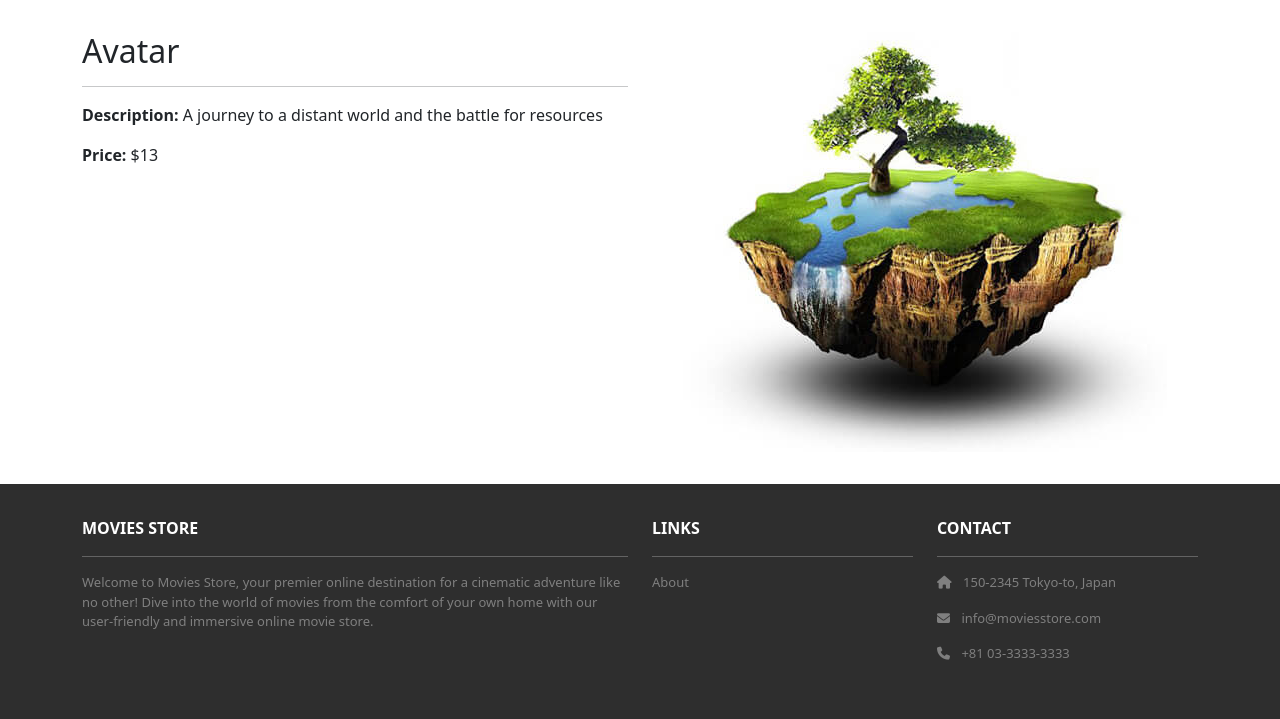
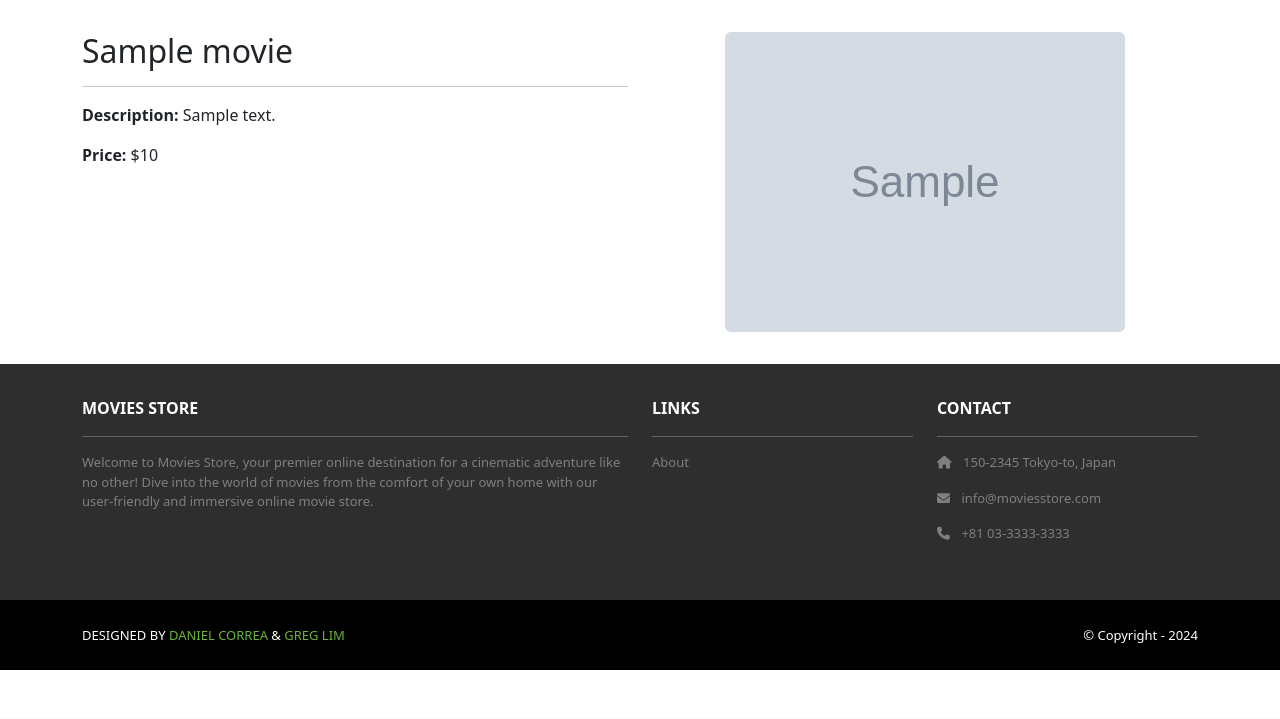
Before and after one commit to OIITuMuCT/Moviesstore, a Django app: page /movies/1 in a window 1280 px wide. Shown: the part 82-801 px from the top of the page. After the commit the page ends 752 px from the top, so only its background shows below. Run offline with Django 5.2, Linux system fonts and the light colour scheme; tables that the repository leaves empty hold one stand-in row (values such as "Sample post"); grey boxes marked "Sample" are stand-in pictures; some libraries are stand-ins or nearby versions.

Commit message:
Updating the movies.show template and adding a custom CSS class

```diff
--- a/moviesstore/movies/templates/movies/show.html
+++ b/moviesstore/movies/templates/movies/show.html
@@ -9,7 +9,7 @@
         <p><b>Price:</b> ${{ template_data.movie.price }}</p>
       </div>
       <div class="col-md-6 mx-auto mb-3 text-center">
-        <img src="{% static "img/about.jpg" %}" class="rounded">
+        <img src="{{ template_data.movie.image.url }}" class="rounded img-card-400">
       </div>
     </div>
   </div>
--- a/moviesstore/movies/views.py
+++ b/moviesstore/movies/views.py
@@ -26,10 +26,10 @@ def index(request):
 
 
 def show(request, id):
-    movie = movies[id - 1]
+    movie = Movie.objects.get(id=id)
 
     template_data = {}
-    template_data['title'] = movie['name']
+    template_data['title'] = movie.name
     template_data['movie'] = movie
     return render(request, 'movies/show.html',
                   {'template_data': template_data})
```
